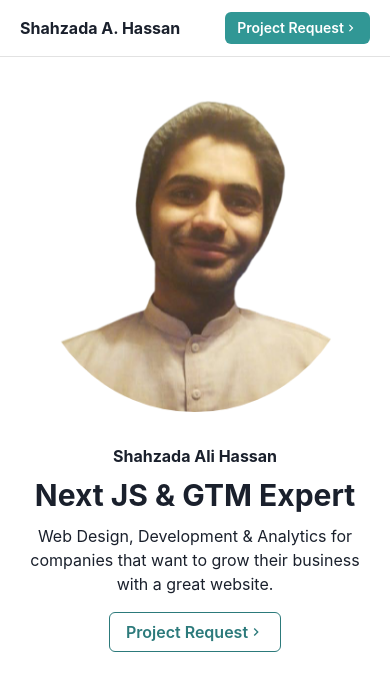
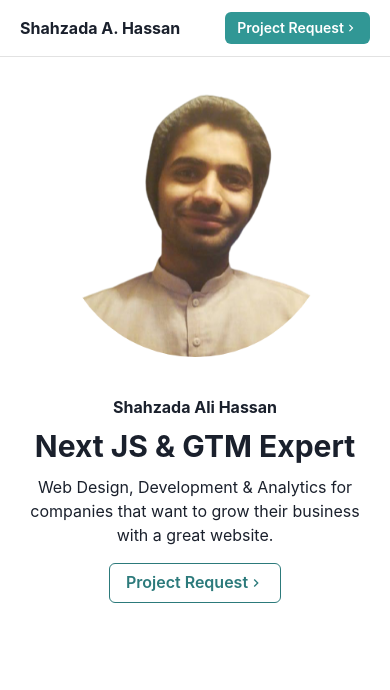
Before and after one commit to HassanAMZ/hassanamz-next-js, a Next.js app: page / in a window 390 px wide. Shown: the top 690 px of the page. Built offline with nearby package versions, Linux system fonts and the light colour scheme; no server answers.

Commit message:
Chnages breakpoint, removed tablet views

```diff
--- a/components/Portfolio Components/PortfolioIntroductionSummary.tsx
+++ b/components/Portfolio Components/PortfolioIntroductionSummary.tsx
@@ -1,13 +1,64 @@
-import { Flex, Grid, GridItem, Heading, Link, Text } from "@chakra-ui/react";
+import { Flex, Grid, Box, Heading, GridItem, Text } from "@chakra-ui/react";
 import Paragrapgh from "../Typography/Paragrapgh";
+import { ProjectRequestButton } from "../Index";
+import Image from "next/image";
 export default function PortfolioIntroductionSummary() {
+  const fontSize = ["md", "lg", "xl"];
   return (
     <>
-      <Paragrapgh type="p">
-        Hey, I'm a developer, writer and creator. I work at Upwork as a
-        Developer and Web Analytics. You have found my personal webiste, share
-        your word on our <Link href="/">hope wall</Link>.
-      </Paragrapgh>
+      <Grid placeContent="center" as="main">
+        <Grid
+          templateColumns={["1fr", "1fr", "1fr 2fr"]}
+          justifyContent="center"
+          alignItems="center"
+        >
+          <GridItem w={275} m={4} alignSelf="center" justifySelf="center">
+            <Image
+              height={1000}
+              width={1000}
+              src="/Images/profileImage001.png"
+              alt="Picture of the Shahzada Ali Hassan"
+            />
+          </GridItem>
+          <GridItem
+            alignSelf={["center", "center", "flex-start"]}
+            justifySelf="space-between"
+            alignItems="center"
+            m={["0", "4"]}
+          >
+            <Text
+              textAlign={["center", "center", "left"]}
+              as="h2"
+              mt={[4]}
+              fontWeight="bold"
+              fontSize={fontSize}
+            >
+              Shahzada Ali Hassan
+            </Text>
+            <Heading
+              textAlign={["center", "center", "left"]}
+              as="h1"
+              mt={2}
+              fontSize={["3xl", "4xl", "6xl"]}
+            >
+              Next JS & GTM Expert
+            </Heading>
+            <Text
+              textAlign={["center", "center", "left"]}
+              as="p"
+              mt={2}
+              mb={4}
+              fontSize={fontSize}
+            >
+              Web Design, Development & Analytics for companies that want to
+              grow their business with a great website.
+            </Text>
+            <Grid placeContent={["center", "center", "start"]}>
+              <ProjectRequestButton variant="outline" size="md" />
+            </Grid>
+          </GridItem>
+        </Grid>
+      </Grid>
     </>
   );
 }
--- a/components/Project Request/ProjectRequestButton.tsx
+++ b/components/Project Request/ProjectRequestButton.tsx
@@ -1,21 +1,15 @@
 import { MdKeyboardArrowRight } from "react-icons/md";
 import style from "../../styles/nav.module.css";
-import { Text, Button, Box, Link } from "@chakra-ui/react";
+import { Text, Button, HStack, Link } from "@chakra-ui/react";
 const ProjectRequestButton = ({ variant, size }) => {
   return (
     <>
       <Button colorScheme="teal" variant={variant} size={size}>
-        <Link
-          className={style.projectRequest}
-          href="/"
-          display="flex"
-          flexDirection="row"
-          alignItems="center"
-          justifyContent="space-between"
-          textDecoration="none"
-        >
-          <> Project Request</>
-          <MdKeyboardArrowRight />
+        <Link className={style.projectRequest} href="/" textDecoration="none">
+          <HStack align="center" justify="center">
+            <> Project Request</>
+            <MdKeyboardArrowRight />
+          </HStack>
         </Link>
       </Button>
     </>
--- a/pages/index.tsx
+++ b/pages/index.tsx
@@ -1,4 +1,5 @@
 import { ProjectRequestButton } from "@/components/Index";
+import PortfolioIntroductionSummary from "@/components/Portfolio Components/PortfolioIntroductionSummary";
 import { Flex, Grid, Button, Heading, Text } from "@chakra-ui/react";
 import Head from "next/head";
 import Image from "next/image";
@@ -9,59 +10,7 @@ export default function Home() {
       <Head>
         <title>Shahzada Ali Hassan - React Js & GTM Expert</title>
       </Head>
-      <Grid placeContent="center" h={"70vh"} as="main">
-        <Grid
-          templateColumns={["1fr", "200px 2fr", "275px 2fr"]}
-          justifyContent="center"
-          alignItems="center"
-        >
-          <Flex alignItems={["center"]} justifyContent="center" m={4}>
-            <Image
-              height={1000}
-              width={1000}
-              src="/Images/profileImage001.png"
-              alt="Picture of the author"
-            />
-          </Flex>
-          <Flex
-            flexDirection={["column"]}
-            alignItems={["center", "flex-start"]}
-            justifyContent="space-between"
-            m={["0", "4"]}
-          >
-            <Text
-              textAlign={["center", "left"]}
-              as="h2"
-              mt={[4]}
-              fontWeight="bold"
-              fontSize={fontSize}
-            >
-              Shahzada Ali Hassan
-            </Text>
-            <Heading
-              textAlign={["center", "left"]}
-              as="h1"
-              mt={2}
-              fontSize={["3xl", "4xl", "6xl"]}
-            >
-              Next JS & GTM Expert
-            </Heading>
-            <Text
-              textAlign={["center", "left"]}
-              as="p"
-              mt={2}
-              mb={4}
-              fontSize={fontSize}
-              maxWidth={["lg"]}
-            >
-              Web Design, Development & Analytics for companies that want to
-              grow their business with a great website.
-            </Text>
-
-            <ProjectRequestButton variant="outline" size="md" />
-          </Flex>
-        </Grid>
-      </Grid>
+      <PortfolioIntroductionSummary />
     </>
   );
 }
```
Also changed, not shown: components/Portfolio Components/PortfolioIntroductionDetailed.tsx (+6 -1 lines).
